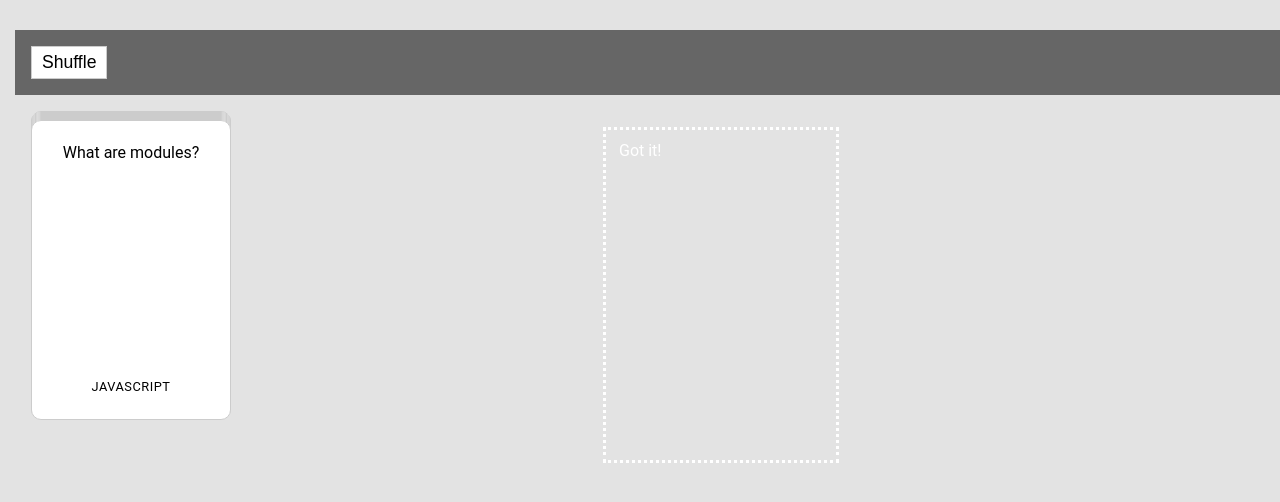
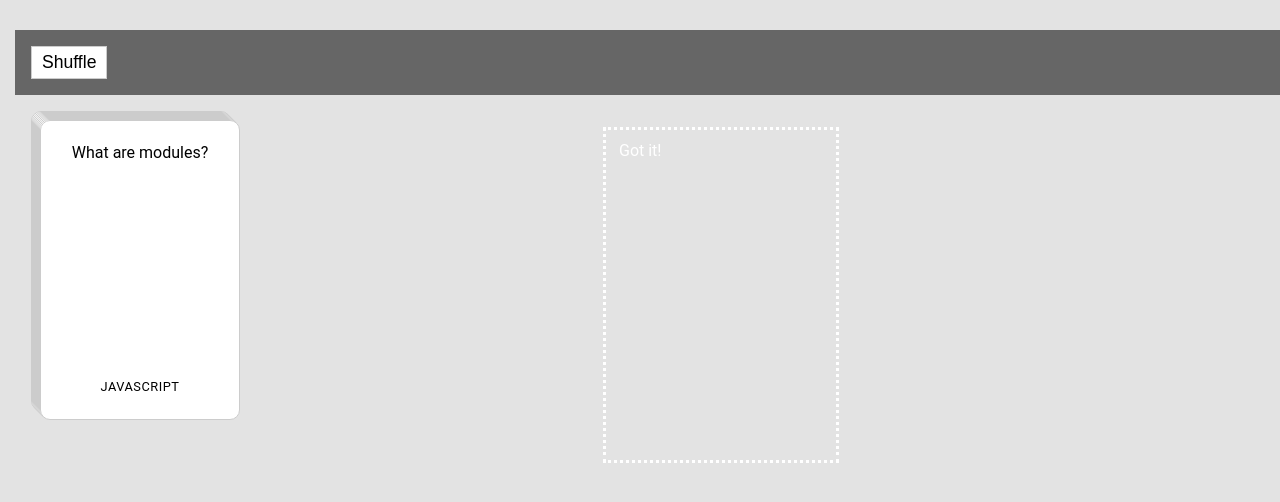
Before and after one commit to rimeister/flashcards-angular, an Angular app: page / in a window 1280 px wide. Shown: the top 502 px of the page. Built offline with nearby package versions, Linux system fonts and the light colour scheme.

Commit message:
Card stacking styles work now. Added styles with [ngStyle], added class with [ngClass]

```diff
--- a/src/app/card/card.component.html
+++ b/src/app/card/card.component.html
@@ -1,4 +1,4 @@
-<div class="card_container stacked_card" [ngStyle]="cardStyle">
+<div class="card_container" [ngStyle]="cardStyle" [ngClass]="cardClass">
     <div class="flip">
         <div class="card_front">
             <div class="front_val">
--- a/src/app/card/card.component.ts
+++ b/src/app/card/card.component.ts
@@ -11,16 +11,18 @@ export class CardComponent implements OnInit {
 
 	cardData:object = this.cardData;
 	index:number = this.index;
+	cardClass:string;
 	cardStyle:object;
 
 
 	constructor() {
-		this.cardStyle = {'margin-top':'0px'}
+		this.cardStyle = {'top':'0px','left':'0px'} // Add properties to cardStyle object, value 0px to start
 	}
 
 	ngOnInit() {
-		console.log(this.index+'px');
-		this.cardStyle['margin-top'] = this.index+'px';
+		this.cardStyle['top'] = this.index+'px';
+		this.cardStyle['left'] = this.index+'px';
+		this.cardClass = 'stacked_card';
 	}
 
 }
```
